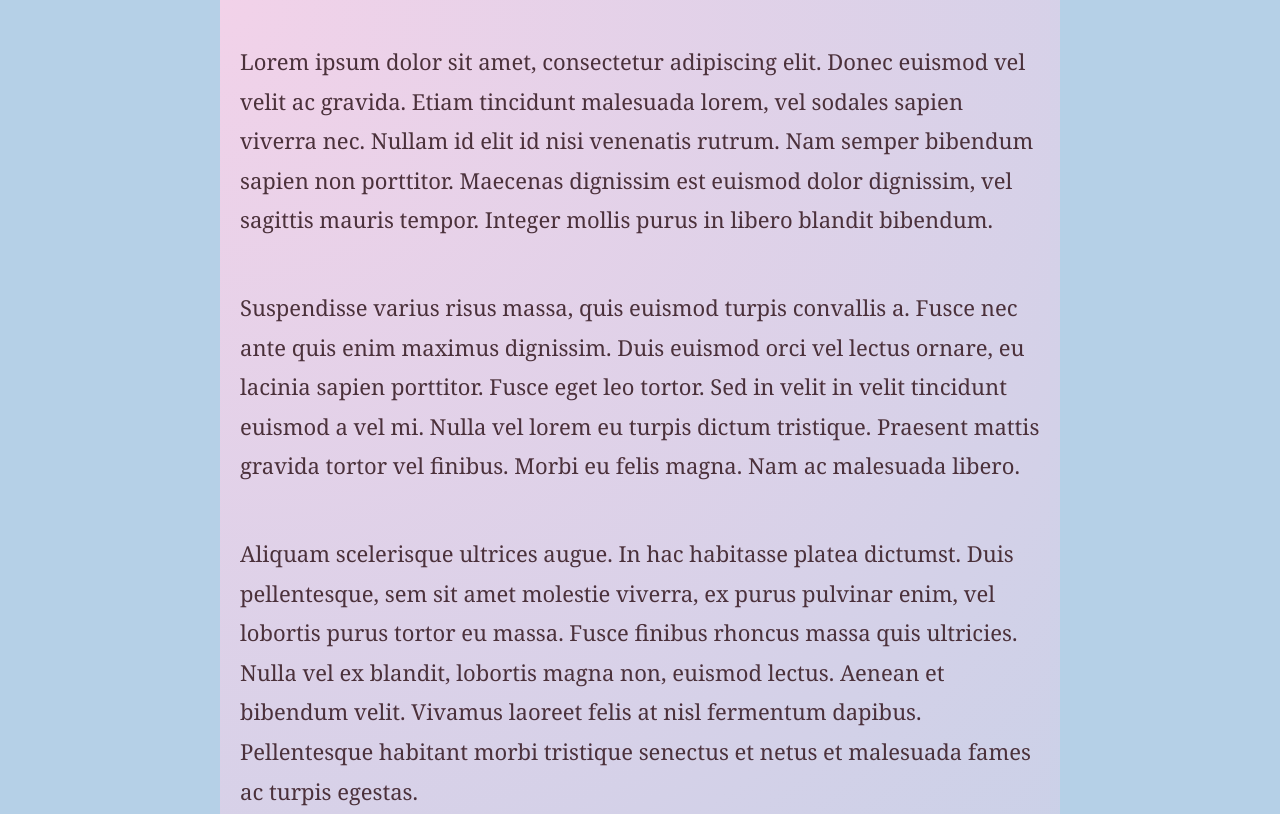
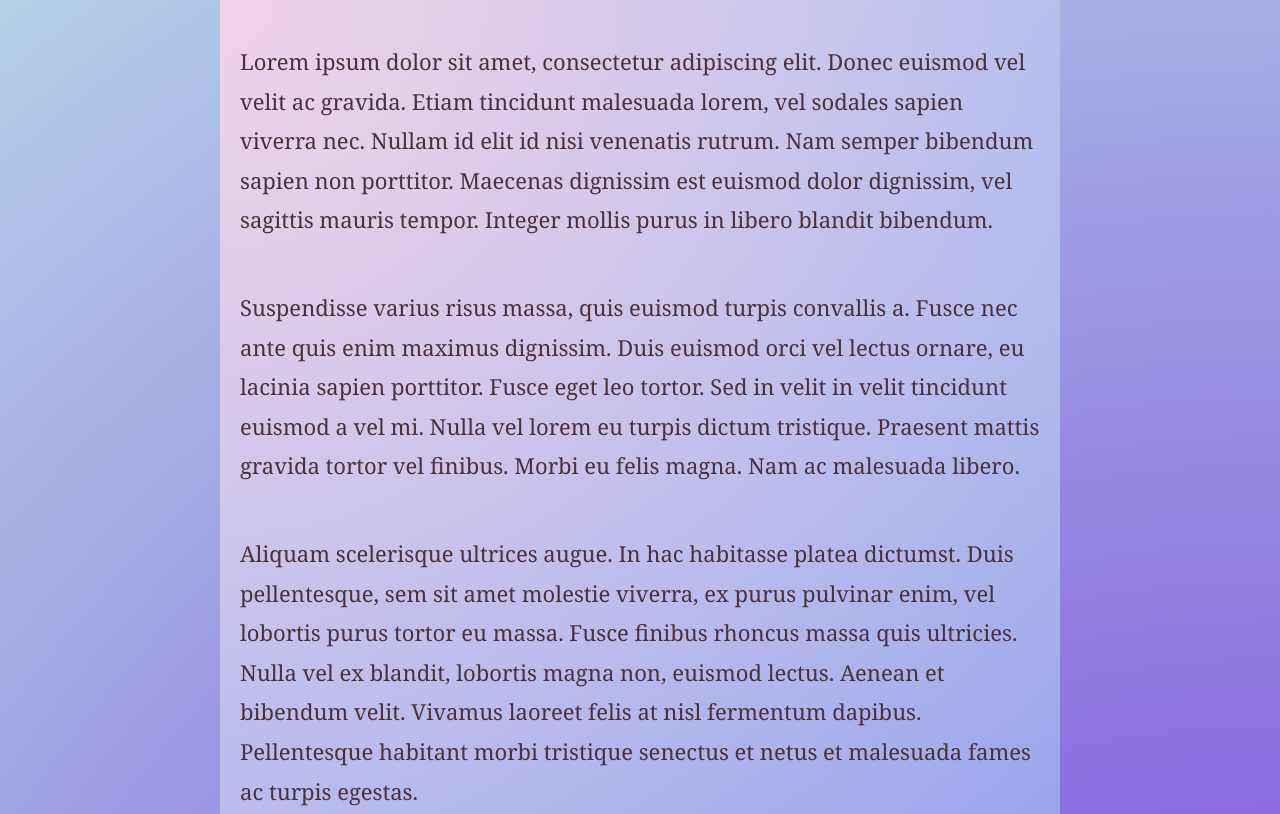
Before and after one commit to sosatchley/FiveYearsToday, a plain HTML site: page index.html in a window 1280 px wide. Shown: the top 814 px of the page. Drawn offline with Linux system fonts and the light colour scheme.

Commit message:
Secrets don't work like I thought they did

```diff
--- a/index.html
+++ b/index.html
@@ -3,7 +3,7 @@
 <head>
     <meta charset="UTF-8">
     <meta name="viewport" content="width=device-width, initial-scale=1.0">
-    <title>`$${{secrets.MessageAccessKey_step1 }}`</title>
+    <title>Five Years, Today</title>
     <style>
         body {
             font-family: Georgia, 'Times New Roman', serif;
@@ -12,14 +12,14 @@
             line-height: 1.8;
             margin: 0;
             padding: 0;
-            background-color: #b5d0e7;
+            background-image: radial-gradient(circle at bottom right, #6e2ada, #b5d0e7); ;
         }
 
         .container {
             max-width: 800px;
             margin: 0 auto;
             padding: 20px;
-            background-image: radial-gradient(circle at top left, #f2d2e9, #b5d0e7);
+            background-image: radial-gradient(circle at top left, #f2d2e9, #43a6fc86);
         }
 
         .container p {
```
